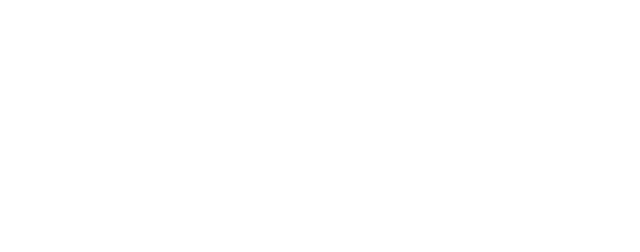
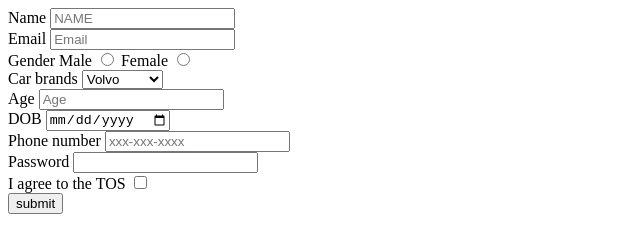
Before and after one commit to acciojob/signup-form-car-Rajatshukla25, a website: page main.html in a window 1280 px wide. Shown: the whole page, without its empty margins (0-640 px from the left). Drawn offline with Linux system fonts and the light colour scheme.

Commit message:
created a submission

```diff
--- a/main.html
+++ b/main.html
@@ -8,6 +8,45 @@
 
 <body>
 	<!-- the entire body must be written by student -->
+	 <form method="post">
+        <label for="name">Name </label>
+           <input type="text" name="Name" id="name" placeholder="NAME" required>
+           <br>
+           <label for="email">Email</label>
+           <input type="Email" name="" id="email" placeholder="Email" required>
+           <br>
+           <label for="gender">Gender</label required>
+           <label for="gender_m">Male</label>
+           <input type="radio" name="gender" id="gender_m">
+           <label for="gender_f">Female</label>
+           <input type="radio" name="gender" id="gender_f">
+           <br>
+           <label for="cars">Car brands</label>
+           <select name="Car" id="cars">
+            <option value="volvo">Volvo</option>
+            <option value="BMW">BMW</option>
+            <option value="Audi">Audi</option>
+            <option value="Mercedes">Mercedes</option>
+            <option value="WagonR">WagonR</option>
+           </select>
+           <br>
+           <label for="age">Age</label>
+           <input type="number" name="Age" id="age" placeholder="Age" required>
+           <br>
+           <label for="DOB">DOB</label>
+           <input type="date" name="Date Of Birth" id="DOB"required>
+           <br>
+           <label for="">Phone number</label>
+           <input type="tel" name="Tel" id="tel" placeholder="xxx-xxx-xxxx">
+           <br>
+           <label for="password">Password</label>
+           <input type="password" name="Password" id="password"required>
+           <br>
+            <label for="tos">I agree to the TOS</label>
+            <input type="checkbox" name="TOS" id="tos"required>
+            <br>
+            <button>submit</button>
+    </form>
     <script type="text/javascript" src="./script.js">
 </script>
 
```
